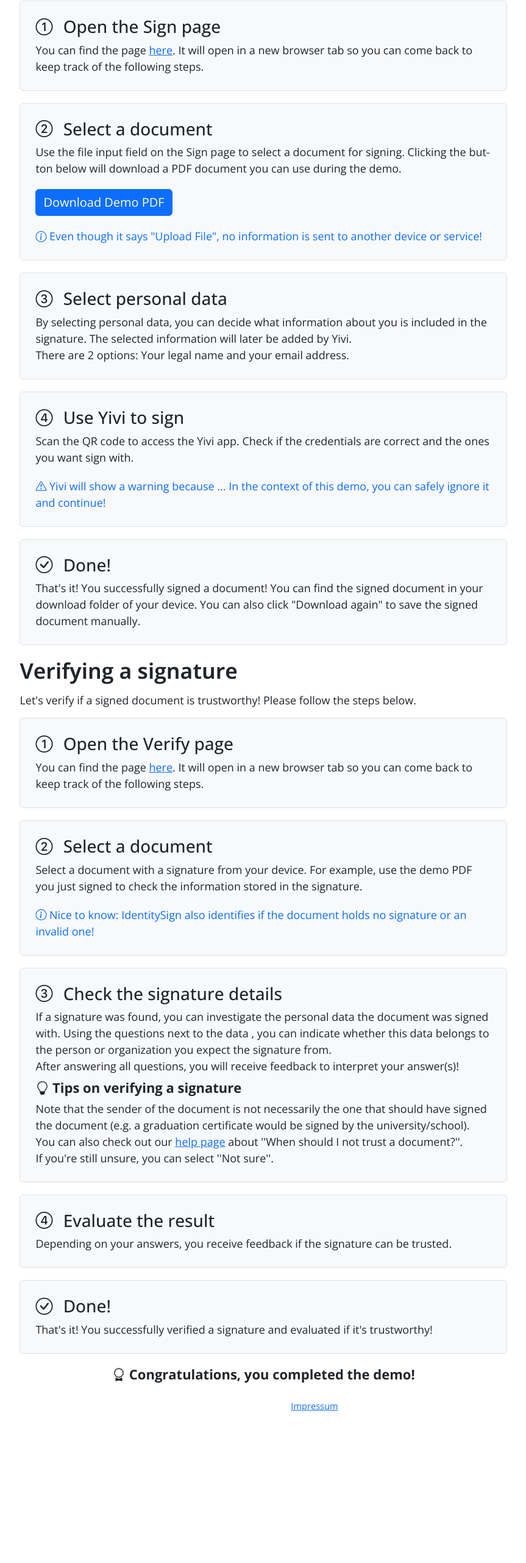
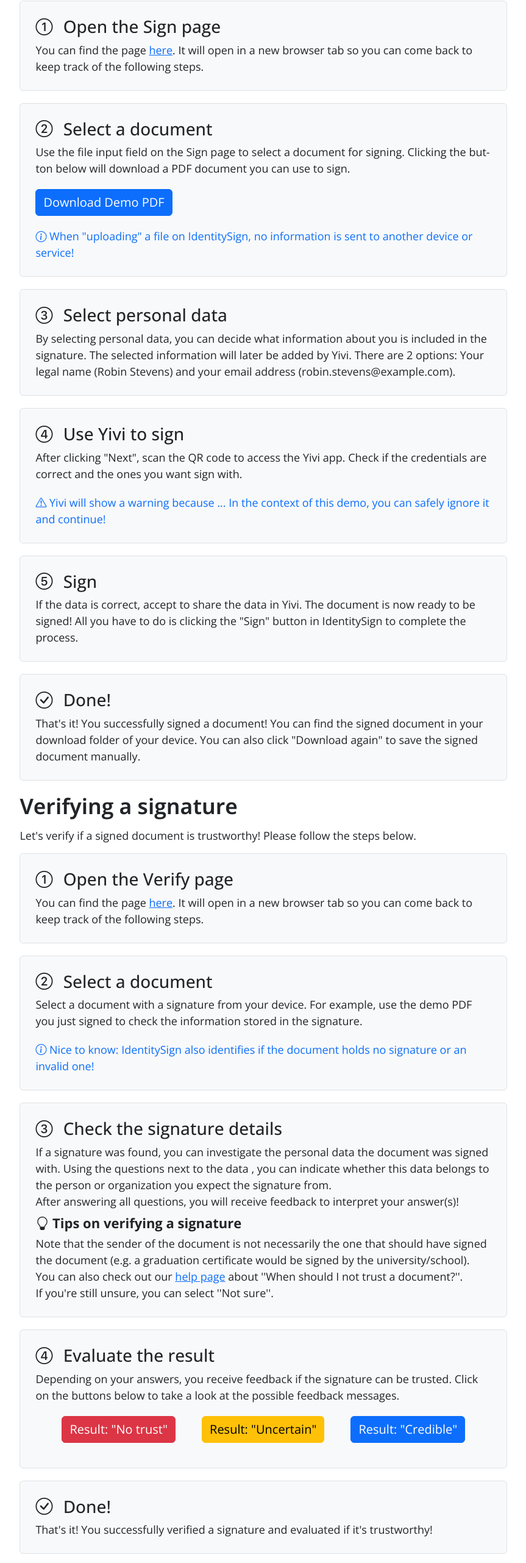
Before and after one commit to yoricklast/IdentitySign, a SvelteKit app: page /demo in a window 1280 px wide. Shown: the part 1031-3594 px from the top of the page at 61% size, without its empty margins (124-987 px from the left). Before the commit the page ends 3422 px from the top, so only its background shows below. Built offline with nearby package versions, Linux system fonts and the light colour scheme.

Commit message:
Add verification feedback to demo page

```diff
--- a/src/routes/demo/+page.svelte
+++ b/src/routes/demo/+page.svelte
@@ -1,6 +1,7 @@
 <script lang="ts">
   import { issuePopup } from "../../scripts/yivi-issue";
   import { resolve } from "$app/paths";
+  import { ReadableStreamGetReaderOptions } from "@e4a/pg-wasm";
 
   const version = localStorage.getItem("productionVersion");
 
@@ -133,18 +134,18 @@
         <p class="main-text infoblock-text">
           Use the file input field on the Sign page to select a document for
           signing. Clicking the button below will download a PDF document you
-          can use during the demo.
+          can use to sign.
         </p>
 
         <!-- eslint-disable-next-line -->
-        <a href="/demo/DemoPDF.pdf" download="unsigned_file">
+        <a href="/demo/DemoPDF.pdf" download="demo_file">
           <button class="btn btn-primary"> Download Demo PDF</button>
         </a>
 
         <p class="note infoblock-text">
           <i class="bi bi-info-circle"></i>
-          Even though it says "Upload File", no information is sent to another device
-          or service!
+          When "uploading" a file on IdentitySign, no information is sent to another
+          device or service!
         </p>
       </div>
 
@@ -157,12 +158,13 @@
         <p class="main-text infoblock-text">
           By selecting personal data, you can decide what information about you
           is included in the signature. The selected information will later be
-          added by Yivi. <br />
+          added by Yivi.
           {#if version == "0"}
             There are 3 options: Your legal name, your address (i.e. street,
             house no., postal code and city) and your email address.
           {:else}
-            There are 2 options: Your legal name and your email address.
+            There are 2 options: Your legal name (Robin Stevens) and your email
+            address (robin.stevens@example.com).
           {/if}
         </p>
       </div>
@@ -174,8 +176,8 @@
         </h2>
 
         <p class="main-text infoblock-text">
-          Scan the QR code {#if isMobile}
-            or click on the 'Open Yivi app' button
+          After clicking "Next", scan the QR code {#if isMobile}
+            or click on the "Open Yivi app" button
           {/if}
           to access the Yivi app. Check if the credentials are correct and the ones
           you want sign with.
@@ -187,7 +189,19 @@
           safely ignore it and continue!
         </p>
       </div>
-      <!-- TODO: Add more (specific) steps (in Yivi) -->
+      <div class="infoblock rounded border">
+        <h2>
+          <i class="bi bi-5-circle heading-icon"></i>
+          Sign
+        </h2>
+
+        <p class="main-text infoblock-text">
+          If the data is correct, accept to share the data in Yivi. The document
+          is now ready to be signed! All you have to do is clicking the "Sign"
+          button in IdentitySign to complete the process.
+        </p>
+      </div>
+
       <div class="infoblock rounded border">
         <h2>
           <i class="bi bi-check-circle heading-icon"></i>
@@ -199,6 +213,8 @@
           document in your download folder of your device. You can also click
           "Download again" to save the signed document manually.
         </p>
+        <!-- Note that the signature is visible at the buttom of the document since we're using the demo version of IdentitySign.
+         Cryptographic signatures are not easily read or identifiable by humans -->
       </div>
 
       <!-- Verify -->
@@ -291,8 +307,123 @@
         <!-- TODO: Add screenshot, add additional description? -->
         <p class="main-text infoblock-text">
           Depending on your answers, you receive feedback if the signature can
-          be trusted.
+          be trusted. Click on the buttons below to take a look at the possible
+          feedback messages.
         </p>
+        <div class="d-flex flex-wrap justify-content-evenly mb-3">
+          <button
+            class="btn btn-danger"
+            type="button"
+            data-bs-toggle="collapse"
+            data-bs-target="#noAlert"
+            aria-expanded="false"
+            aria-controls="noAlert"
+          >
+            Result: "No trust"
+          </button>
+          <button
+            class="btn btn-warning"
+            type="button"
+            data-bs-toggle="collapse"
+            data-bs-target="#notSureAlert"
+            aria-expanded="false"
+            aria-controls="notSureAlert"
+          >
+            Result: "Uncertain"
+          </button>
+          <button
+            class="btn btn-primary"
+            type="button"
+            data-bs-toggle="collapse"
+            data-bs-target="#yesAlert"
+            aria-expanded="false"
+            aria-controls="yesAlert"
+          >
+            Result: "Credible"
+            <!-- Verified/Trustworthy? -->
+          </button>
+        </div>
+        <div class="collapse" id="noAlert">
+          <div class="card card-body">
+            <!-- TODO: More description -->
+            <p class="main-text infoblock-text text-wrap">
+              If at least one of your answers was "No", the document should not
+              be trusted.
+            </p>
+            <hr />
+            <div class="alert alert-danger">
+              <strong>
+                <i class="bi bi-exclamation-triangle-fill alert-icon"></i> This document
+                should not be trusted!
+              </strong>
+              <hr />
+              <p>
+                You indicated that the document may have been signed by the
+                wrong person or organization, or that relevant information (such
+                as their name or email) is missing.
+              </p>
+              <p>
+                You can use our
+                <a href={resolve("/request")} target="_blank">
+                  signature request tool
+                </a>
+                to request a signature that contains this information.
+              </p>
+            </div>
+          </div>
+        </div>
+        <div class="collapse" id="notSureAlert">
+          <div class="card card-body">
+            <!-- TODO: More description -->
+            <p class="main-text infoblock-text text-wrap">[Description]</p>
+            <hr />
+            <div class="alert alert-warning">
+              <strong
+                ><i class="bi bi-exclamation-triangle-fill alert-icon"></i> You may
+                need more information before trusting this document</strong
+              ><br />
+              <hr />
+              <p>
+                Before trusting this document, consider if you know enough about
+                the signer. For example:
+              </p>
+              <ul>
+                <li>Do you know who owns this email address?</li>
+                <li>
+                  Does this person/organization have the authority to sign this
+                  document?
+                </li>
+                <li>Should someone else have signed the file?</li>
+              </ul>
+              <p>
+                If you need additional information the signature doesn't contain
+                yet (such as a name{version == "0"
+                  ? ", email or address"
+                  : "or email"}), use our
+                <a href={resolve("/request")} target="_blank">
+                  signature request tool
+                </a>
+                to create a signature request with the information you need.
+              </p>
+            </div>
+          </div>
+        </div>
+        <div class="collapse" id="yesAlert">
+          <div class="card card-body">
+            <!-- TODO: More description -->
+            <p class="main-text infoblock-text text-wrap">[Description]</p>
+            <hr />
+            <div class="alert alert-primary">
+              <strong
+                ><i class="bi bi-info-circle-fill alert-icon"></i> This document can
+                most likely be trusted!</strong
+              > <br />
+              <hr />
+              You indicated that this document was signed by the correct person or
+              organization.
+            </div>
+          </div>
+        </div>
       </div>
 
       <div class="infoblock rounded border">
```
